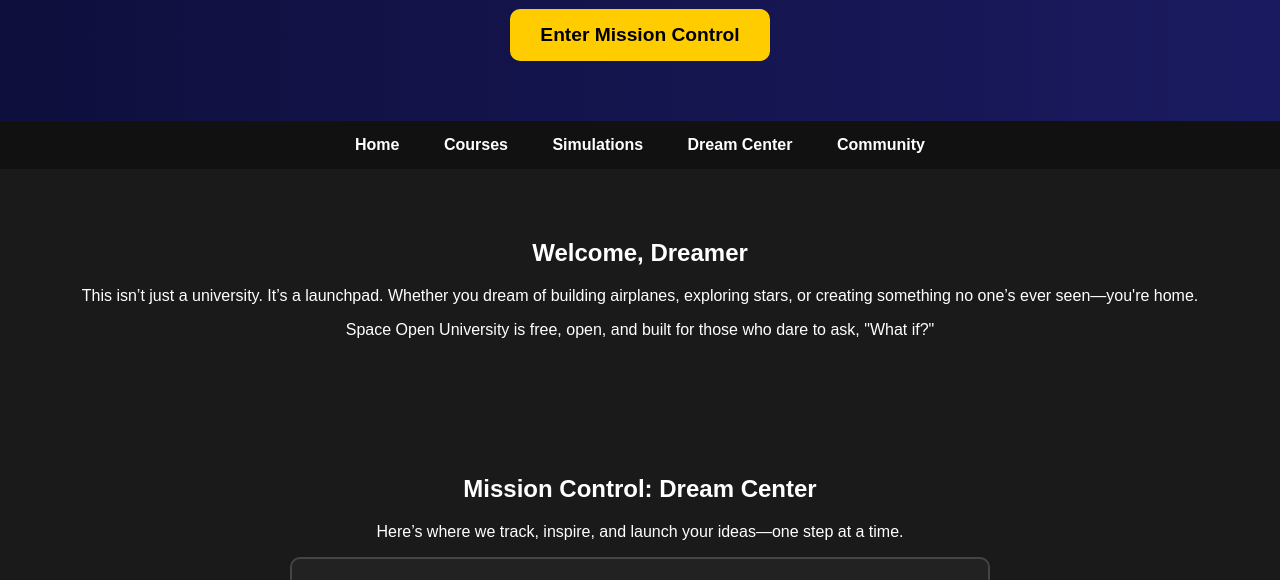
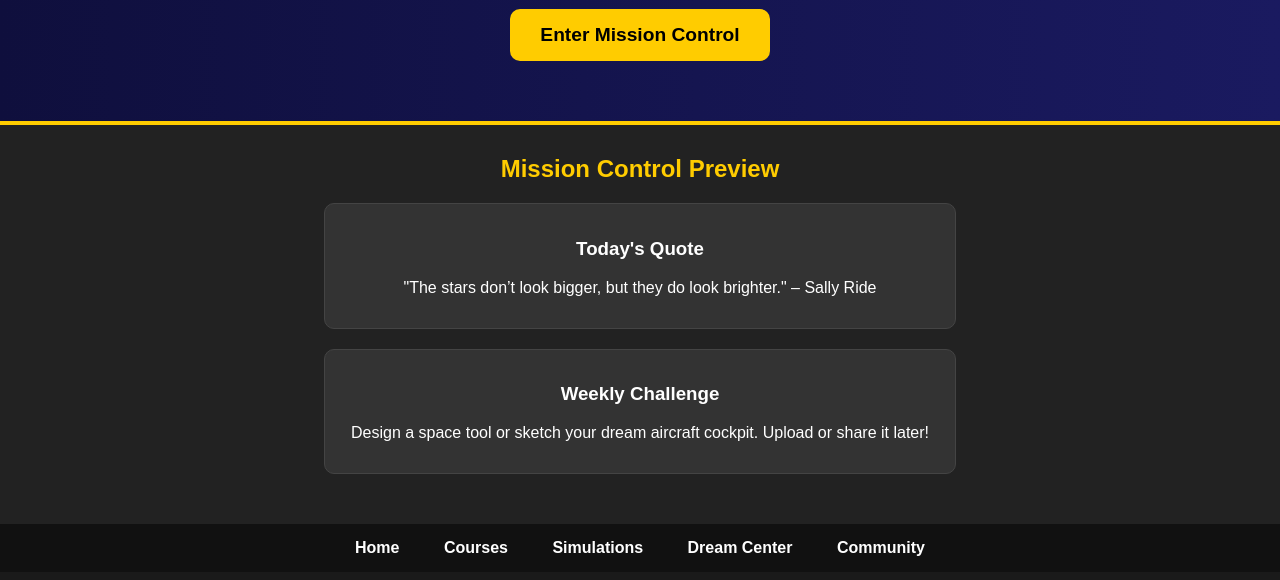
Before and after one commit to spodolskiy/space-open-university, a plain HTML site: page index.html in a window 1280 px wide. Shown: the part 220-800 px from the top of the page. Drawn offline with Linux system fonts and the light colour scheme.

Commit message:
Update index.html

```diff
--- a/index.html
+++ b/index.html
@@ -44,6 +44,26 @@
 
     .cta-button:hover {
       background-color: #e6b800;
+    }
+
+    .dream-preview {
+      background: #222;
+      padding: 30px 20px;
+      border-top: 4px solid #ffcc00;
+    }
+
+    .dream-preview h2 {
+      margin-top: 0;
+      color: #ffcc00;
+    }
+
+    .dream-preview .highlight {
+      margin: 20px auto;
+      max-width: 600px;
+      background: #333;
+      padding: 15px;
+      border-radius: 10px;
+      border: 1px solid #444;
     }
 
     nav {
@@ -102,6 +122,18 @@
     <button class="cta-button">Enter Mission Control</button>
   </header>
 
+  <div class="dream-preview">
+    <h2>Mission Control Preview</h2>
+    <div class="highlight">
+      <h3>Today's Quote</h3>
+      <p>"The stars don’t look bigger, but they do look brighter." – Sally Ride</p>
+    </div>
+    <div class="highlight">
+      <h3>Weekly Challenge</h3>
+      <p>Design a space tool or sketch your dream aircraft cockpit. Upload or share it later!</p>
+    </div>
+  </div>
+
   <nav>
     <ul>
       <li><a href="#">Home</a></li>
```
